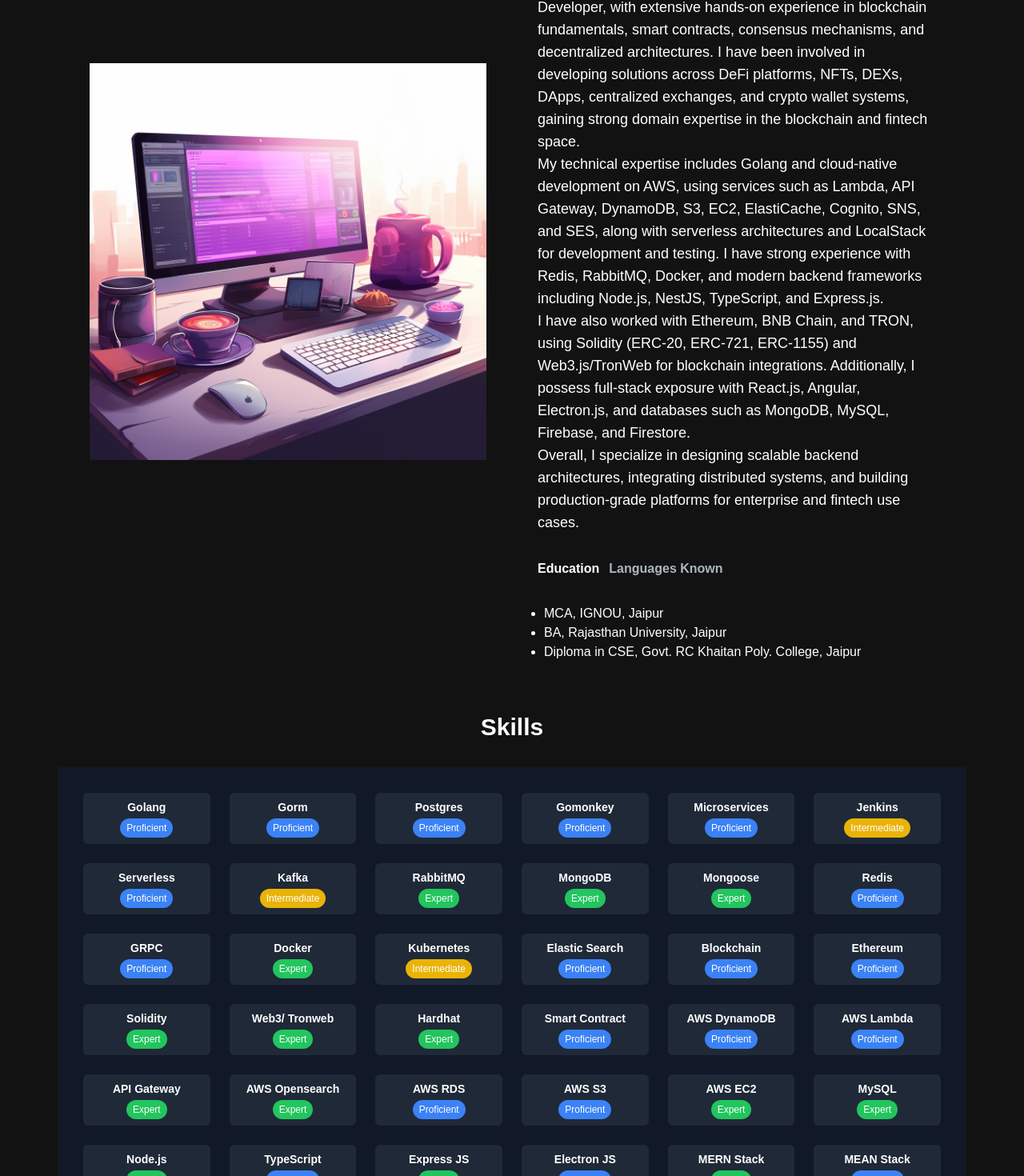
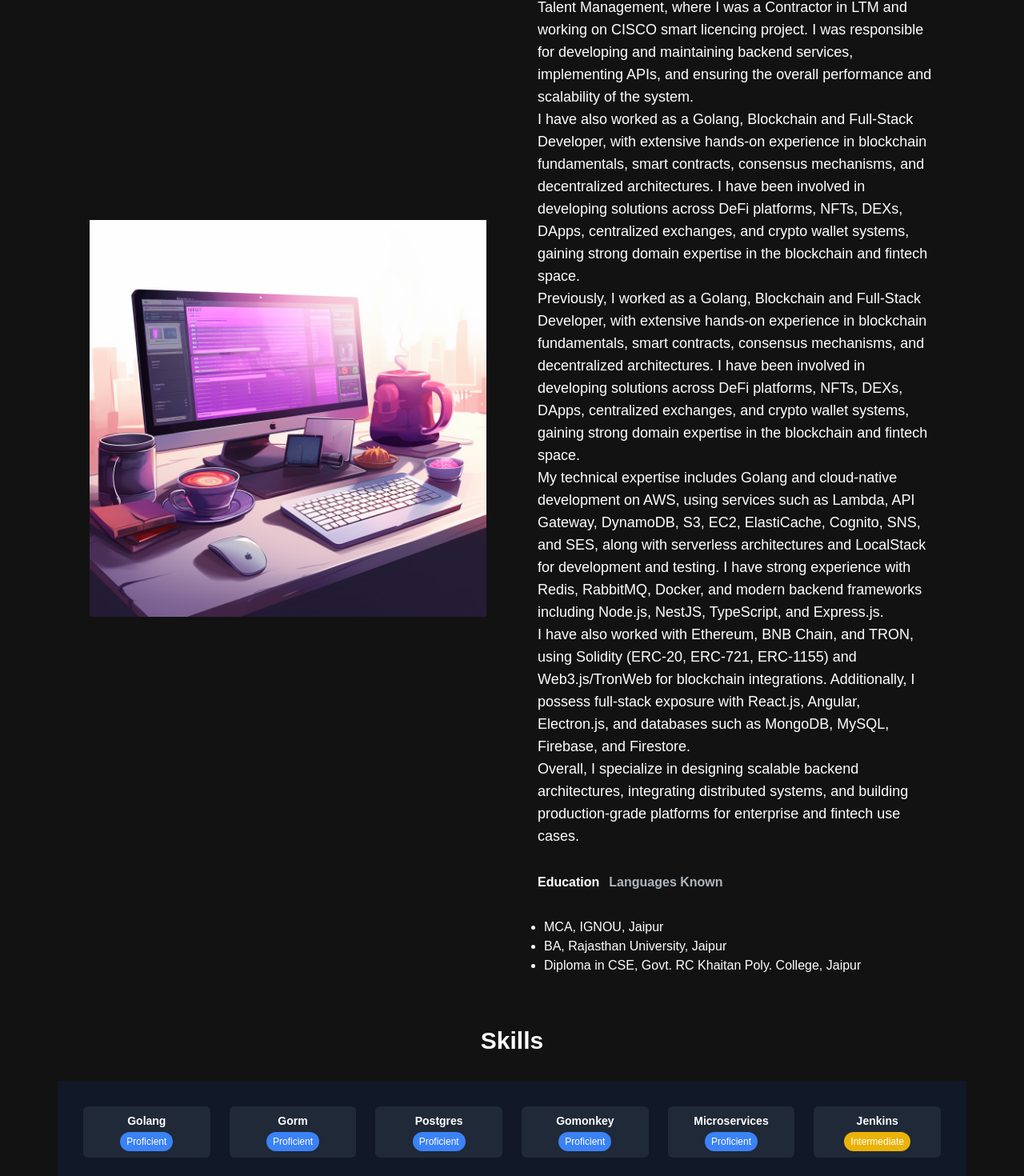
Before and after one commit to manish8561/portfolio, a Next.js app: page / in a window 1280 px wide. Shown: the part 877-2347 px from the top of the page at 80% size. Built offline with nearby package versions, Linux system fonts and the light colour scheme.

Commit message:
Update about section content

```diff
--- a/src/app/components/AboutSection.tsx
+++ b/src/app/components/AboutSection.tsx
@@ -28,7 +28,7 @@ const skillsData = [
   { name: "Smart Contract", level: "Proficient" },
   { name: "AWS DynamoDB", level: "Proficient" },
   { name: "AWS Lambda", level: "Proficient" },
-  { name: "API Gateway", level: "Expert" },
+  { name: "AWS API Gateway", level: "Expert" },
   { name: "AWS Opensearch", level: "Expert" },
   { name: "AWS RDS", level: "Proficient" },
   { name: "AWS S3", level: "Proficient" },
@@ -107,6 +107,18 @@ const AboutSection = () => {
             I am currently working as a Senior Consultant at T-Systems in Pune,
             where I contribute to building and maintaining scalable, reliable
             backend systems for T-Systems Cloud Projects.
+          </p>
+          <p className="text-base lg:text-lg">
+            Previously, I worked as a Golang Developer in the Sepectrum Talent Management, where I was a Contractor in LTM and working on CISCO smart licencing project. I was responsible for developing and maintaining backend services, implementing APIs, and ensuring the overall performance and scalability of the system.
+          </p>
+          <p className="text-base lg:text-lg">
+            I have also worked as a Golang, Blockchain and Full-Stack
+            Developer, with extensive hands-on experience in blockchain
+            fundamentals, smart contracts, consensus mechanisms, and
+            decentralized architectures. I have been involved in developing
+            solutions across DeFi platforms, NFTs, DEXs, DApps, centralized
+            exchanges, and crypto wallet systems, gaining strong domain
+            expertise in the blockchain and fintech space.
           </p>
           <p className="text-base lg:text-lg">
             Previously, I worked as a Golang, Blockchain and Full-Stack
```
